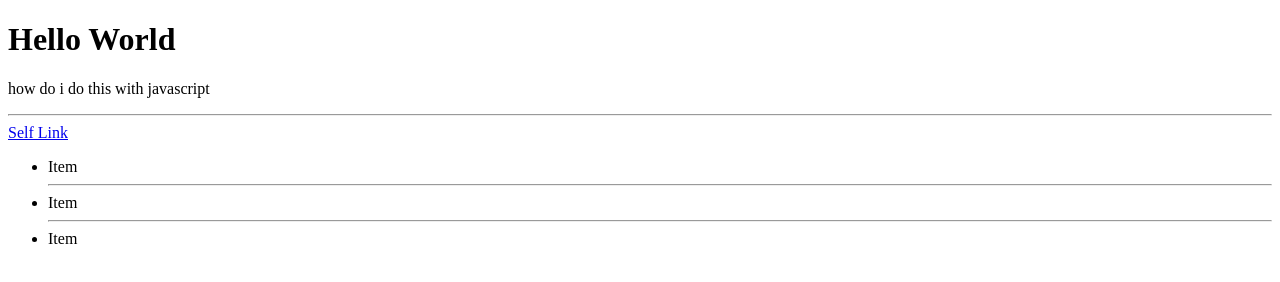
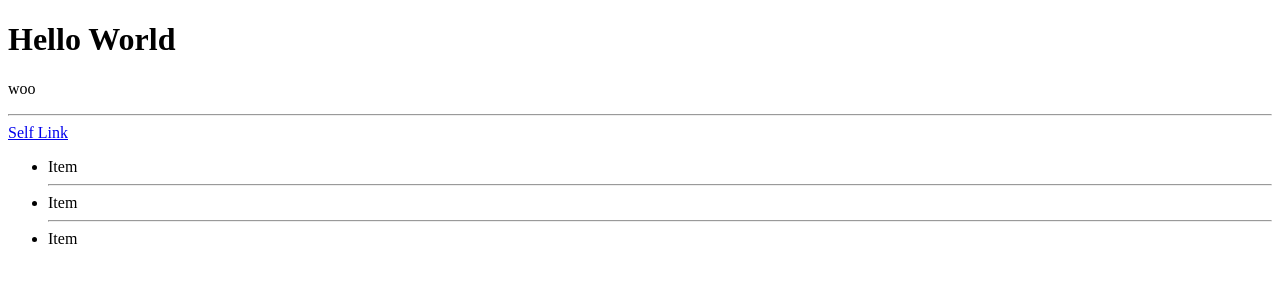
Before and after one commit to dxlerate/dxlerate.github.io, a plain HTML site: page index.html in a window 1280 px wide. Drawn offline with Linux system fonts and the light colour scheme.

Commit message:
Update index.html

```diff
--- a/index.html
+++ b/index.html
@@ -7,7 +7,7 @@
 
 <h1>Hello World</h1>
 
-<p>how do i do this with javascript</p>
+<p>woo</p>
 <hr>
 <a href="https://dxlerate.github.io/">Self Link<a>
 <ul>
```
